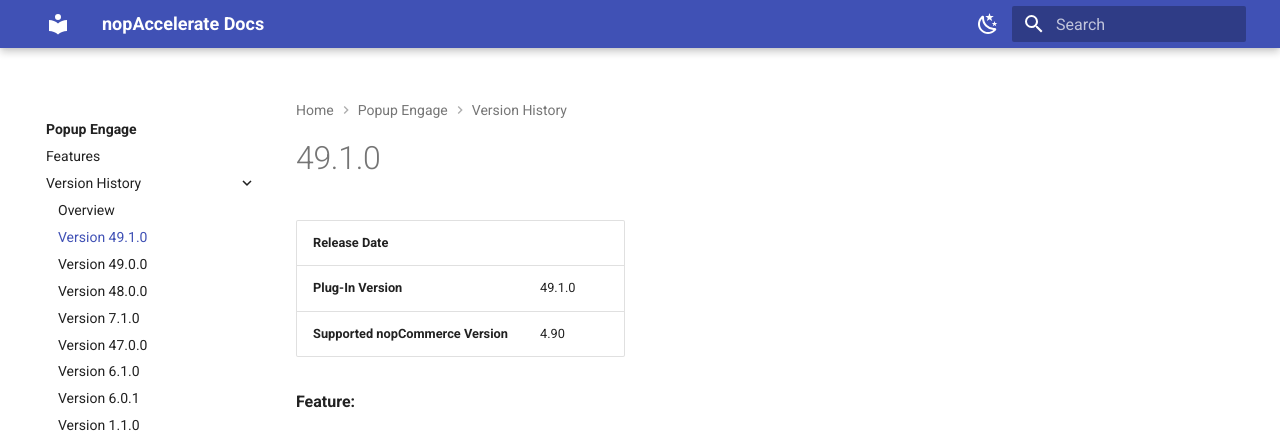
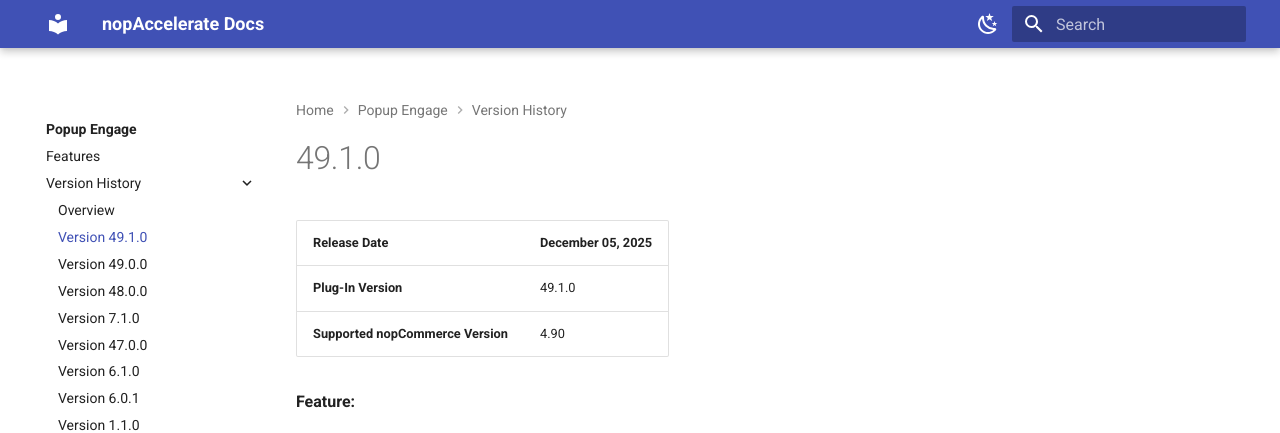
Before and after one commit to nopaccelerate-official/nop-extension-docs, an MkDocs documentation site: the page built from docs/popupEngage/49.1.0.md, in a window 1280 px wide. Shown: the top 433 px of the page. Built offline with MkDocs 1.6.1 and Material for MkDocs 9.7.7, drawn with Linux system fonts in a browser that asks for light colours.

Commit message:
Updated the 49.1.0.md file for Add reease date

```diff
--- a/docs/popupEngage/49.1.0.md
+++ b/docs/popupEngage/49.1.0.md
@@ -1,6 +1,6 @@
 # 49.1.0
 
-| **Release Date**                  |     |
+| **Release Date**                  | December 05, 2025    |
 |-----------------------------------|------------------|
 | **Plug-In Version**               | 49.1.0            |
 | **Supported nopCommerce Version** | 4.90             |
```
